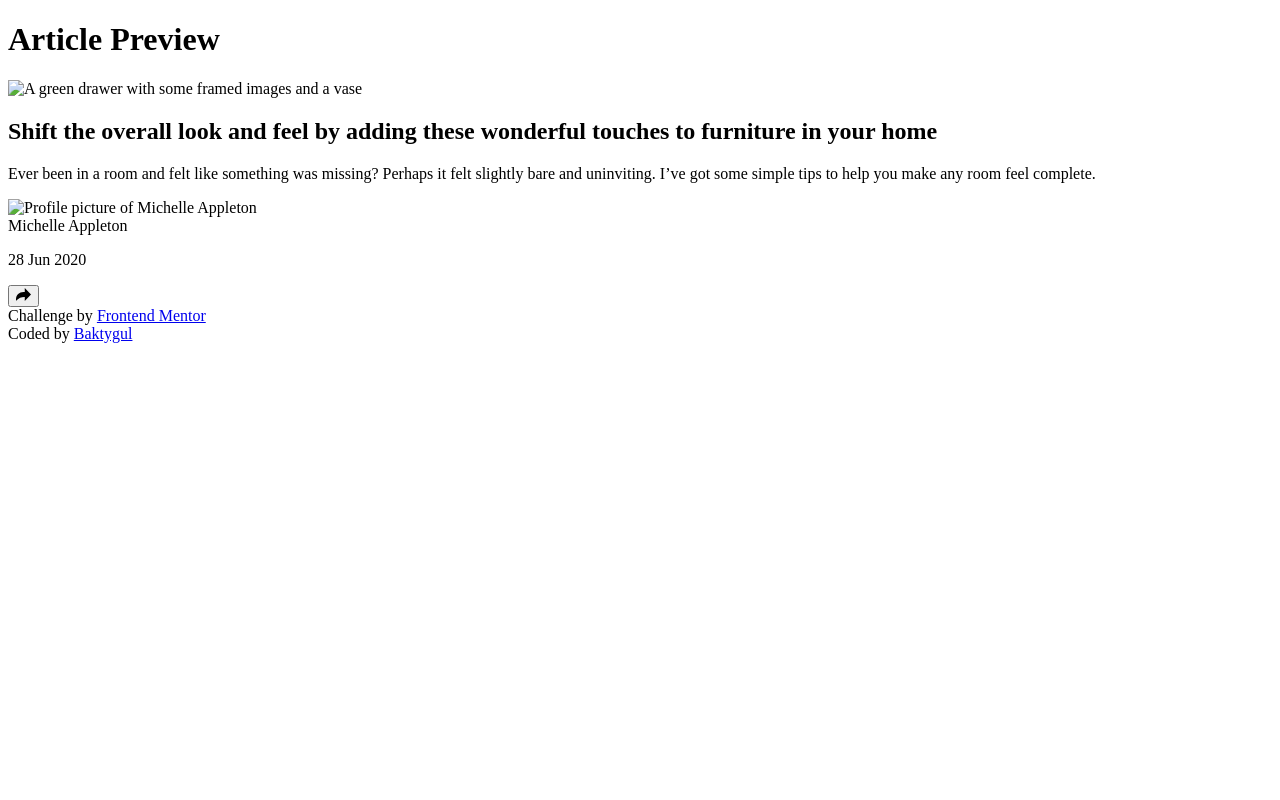
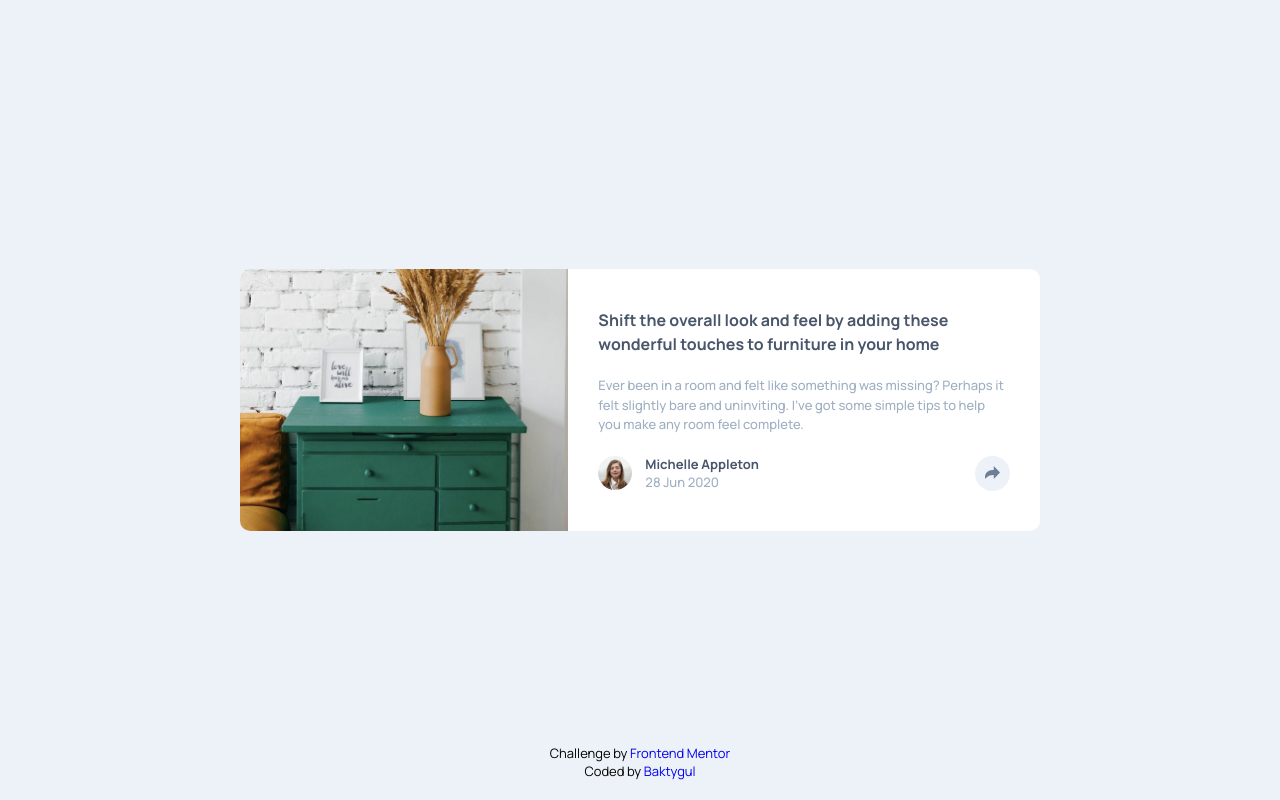
Before and after one commit to MBaktygul/article-preview-component-master, a plain HTML site: page index.html in a window 1280 px wide. Drawn offline with nearby package versions, Linux system fonts and the light colour scheme; files that its build step writes are made by us from their sources; the site is published under a folder, as on GitHub Pages, so addresses that start at the root find nothing.

Commit message:
correct pathes

```diff
--- a/index.html
+++ b/index.html
@@ -4,15 +4,15 @@
 		<meta charset="UTF-8"/>
 		<meta name="viewport" content="width=device-width, initial-scale=1.0"/>
 		<!-- Displays site properly based on user's device -->
-		<link rel="icon" type="image/png" sizes="32x32" href="/assets/images/favicon-32x32.png"/>
-		<link rel="stylesheet" href="/styles/main.css"/>
+		<link rel="icon" type="image/png" sizes="32x32" href="assets/images/drawers.jpg"/>
+		<link rel="stylesheet" href="styles/main.css"/>
 		<title>Article Preview Component</title>
 	</head>
 	<body>
 		<h1 class="sr-only">Article Preview</h1>
 		<main class="flex card-wrapper">
 			<div class="card__image-wrapper">
-				<img class="card__image" src="/assets/images/drawers.jpg" alt="A green drawer with some framed images and a vase"/>
+				<img class="card__image" src="assets/images/drawers.jpg" alt="A green drawer with some framed images and a vase"/>
 			</div>
 			<section class="card__context">
 				<h2>Shift the overall look and feel by adding these wonderful touches to furniture in your home</h2>
@@ -22,7 +22,7 @@
 				</p>
 				<div class="flex-row card__footer" style="width: 100%">
 					<div class="card__footer-content">
-						<img class="card__footer-image" src="/assets/images/avatar-michelle.jpg" alt="Profile picture of Michelle Appleton"/>
+						<img class="card__footer-image" src="assets/images/avatar-michelle.jpg" alt="Profile picture of Michelle Appleton"/>
 						<div class="card__footer-context">
 							<span class="card__footer-name">Michelle Appleton</span>
 							<p>28 Jun 2020</p>
```
Also changed, not shown: assets/images/favicon-32x32.png (deleted).
